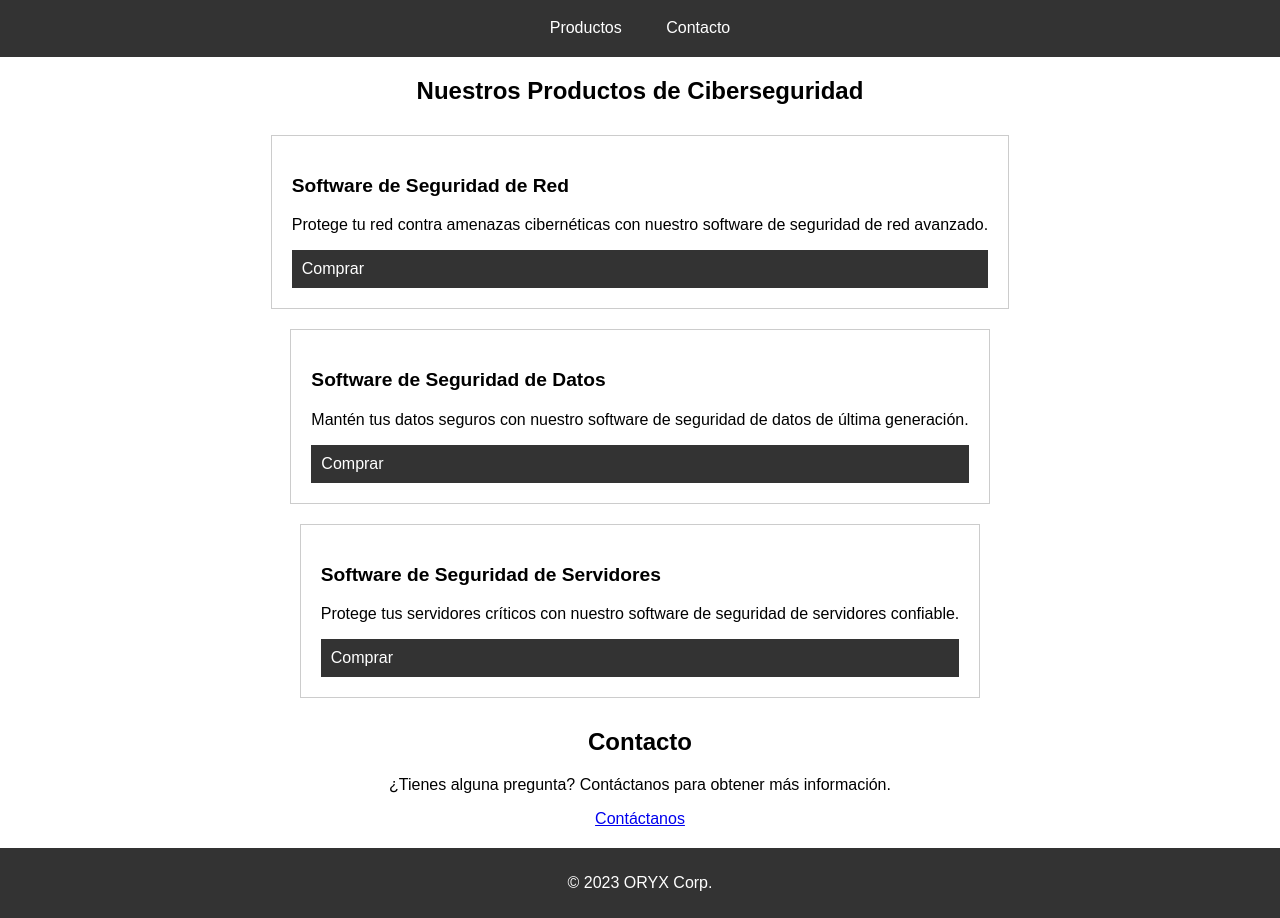
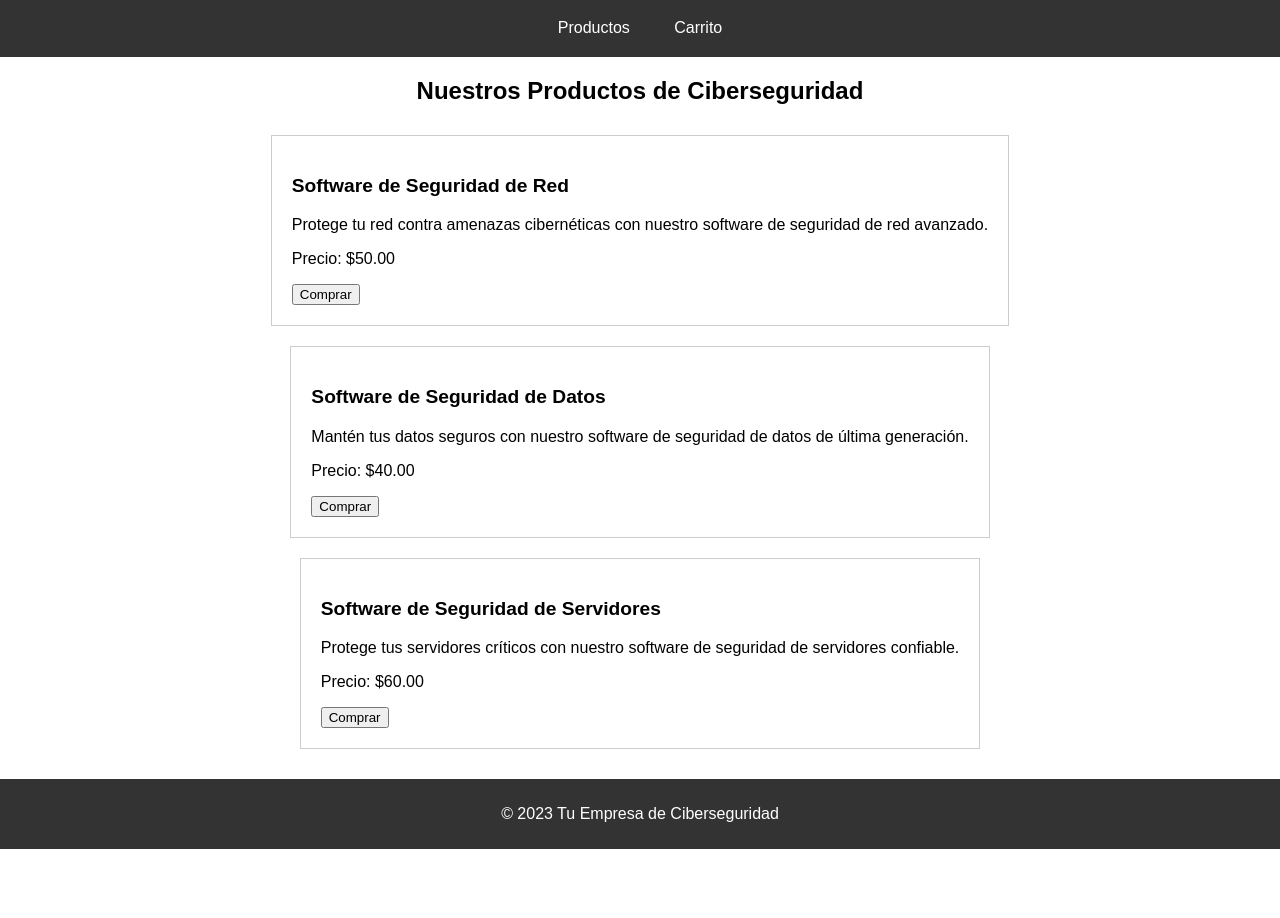
Before and after one commit to OscarEnriquez5509/PIA_Metodologia, a plain HTML site: page index.html in a window 1280 px wide. Shown: the part 81-999 px from the top of the page. After the commit the page ends 930 px from the top, so only its background shows below. Drawn offline with Linux system fonts and the light colour scheme.

Commit message:
añadir carrito y estilo carrito

```diff
--- /dev/null
+++ b/carrito.js
@@ -0,0 +1,72 @@
+// carrito.js
+
+// Arreglo para almacenar productos en el carrito
+let carrito = [];
+
+// Función para añadir productos al carrito
+function agregarAlCarrito(producto, precio) {
+    const cantidad = 1; // Puedes ajustar esto según tus necesidades
+    const total = precio * cantidad;
+
+    // Verificar si el producto ya está en el carrito
+    const index = carrito.findIndex(item => item.producto === producto);
+
+    if (index !== -1) {
+        // Si el producto ya está en el carrito, actualizar la cantidad y total
+        carrito[index].cantidad += cantidad;
+        carrito[index].total += total;
+    } else {
+        // Si el producto no está en el carrito, añadirlo
+        carrito.push({ producto, precio, cantidad, total });
+    }
+
+    // Actualizar la tabla de productos en el carrito
+    actualizarTablaCarrito();
+
+    // Calcular el total y mostrarlo
+    calcularTotal();
+}
+
+// Función para actualizar la tabla de productos en el carrito
+function actualizarTablaCarrito() {
+    const tablaCarrito = document.getElementById("tablaCarrito");
+    // Limpiar la tabla
+    tablaCarrito.innerHTML = "<tr><th>Producto</th><th>Precio</th><th>Cantidad</th><th>Total</th><th>Eliminar</th></tr>";
+
+    // Añadir filas con los productos en el carrito
+    carrito.forEach(item => {
+        const fila = document.createElement("tr");
+        fila.innerHTML = `
+            <td>${item.producto}</td>
+            <td>${item.precio.toFixed(2)}</td>
+            <td>${item.cantidad}</td>
+            <td>${item.total.toFixed(2)}</td>
+            <td><button onclick="eliminarDelCarrito('${item.producto}')">Eliminar</button></td>
+        `;
+        tablaCarrito.appendChild(fila);
+    });
+}
+
+// Función para calcular y mostrar el total del carrito
+function calcularTotal() {
+    const totalElemento = document.getElementById("total");
+    const total = carrito.reduce((acc, item) => acc + item.total, 0);
+    totalElemento.textContent = `Total: $${total.toFixed(2)}`;
+}
+
+// Función para eliminar un producto del carrito
+function eliminarDelCarrito(producto) {
+    carrito = carrito.filter(item => item.producto !== producto);
+    actualizarTablaCarrito();
+    calcularTotal();
+}
+
+// Función de compra simulada
+function comprar() {
+    // Aquí podrías implementar la lógica de compra real
+    alert('Gracias por tu compra. Se ha realizado con éxito.');
+    // Limpiar el carrito después de la compra
+    carrito = [];
+    actualizarTablaCarrito();
+    calcularTotal();
+}
--- a/index.html
+++ b/index.html
@@ -1,9 +1,10 @@
 <!DOCTYPE html>
-<html>
+<html lang="es">
 <head>
     <meta charset="UTF-8">
-    <title>Seguridad Cibernética - Productos de Ciberseguridad</title>
+    <title>Productos de Ciberseguridad</title>
     <link rel="stylesheet" type="text/css" href="styles.css">
+    <script src="carrito.js" defer></script>
 </head>
 <body>
     <header>
@@ -11,7 +12,7 @@
         <nav>
             <ul>
                 <li><a href="#productos">Productos</a></li>
-                <li><a href="#contacto">Contacto</a></li>
+                <li><a href="carrito.html">Carrito</a></li>
             </ul>
         </nav>
     </header>
@@ -21,28 +22,25 @@
         <div class="producto">
             <h3>Software de Seguridad de Red</h3>
             <p>Protege tu red contra amenazas cibernéticas con nuestro software de seguridad de red avanzado.</p>
-            <a href="carrito.html?producto=red">Comprar</a>
+            <p>Precio: $50.00</p>
+            <button onclick="agregarAlCarrito('Software de Seguridad de Red', 50.00)">Comprar</button>
         </div>
         <div class="producto">
             <h3>Software de Seguridad de Datos</h3>
             <p>Mantén tus datos seguros con nuestro software de seguridad de datos de última generación.</p>
-            <a href="carrito.html?producto=datos">Comprar</a>
+            <p>Precio: $40.00</p>
+            <button onclick="agregarAlCarrito('Software de Seguridad de Datos', 40.00)">Comprar</button>
         </div>
         <div class="producto">
             <h3>Software de Seguridad de Servidores</h3>
             <p>Protege tus servidores críticos con nuestro software de seguridad de servidores confiable.</p>
-            <a href="carrito.html?producto=servidores">Comprar</a>
+            <p>Precio: $60.00</p>
+            <button onclick="agregarAlCarrito('Software de Seguridad de Servidores', 60.00)">Comprar</button>
         </div>
     </section>
 
-    <section id="contacto">
-        <h2>Contacto</h2>
-        <p>¿Tienes alguna pregunta? Contáctanos para obtener más información.</p>
-        <a href="contacto.html">Contáctanos</a>
-    </section>
-
     <footer>
-        <p>&copy; 2023 ORYX Corp.</p>
+        <p>&copy; 2023 Tu Empresa de Ciberseguridad</p>
     </footer>
 </body>
 </html>
```
Also changed, not shown: carrito.html (+1 -73 lines).
